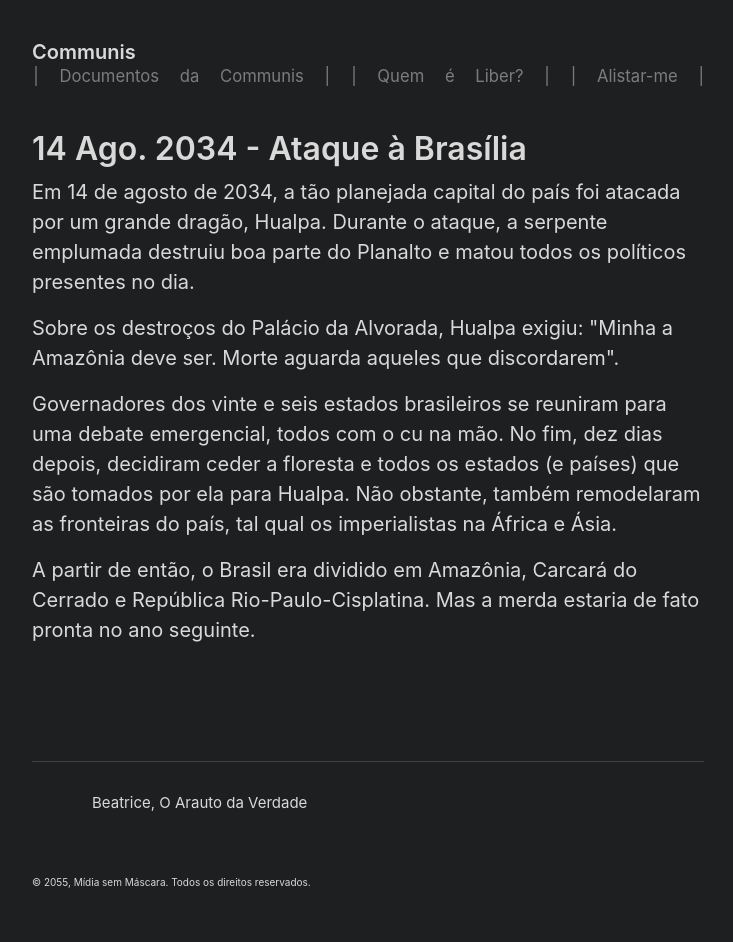
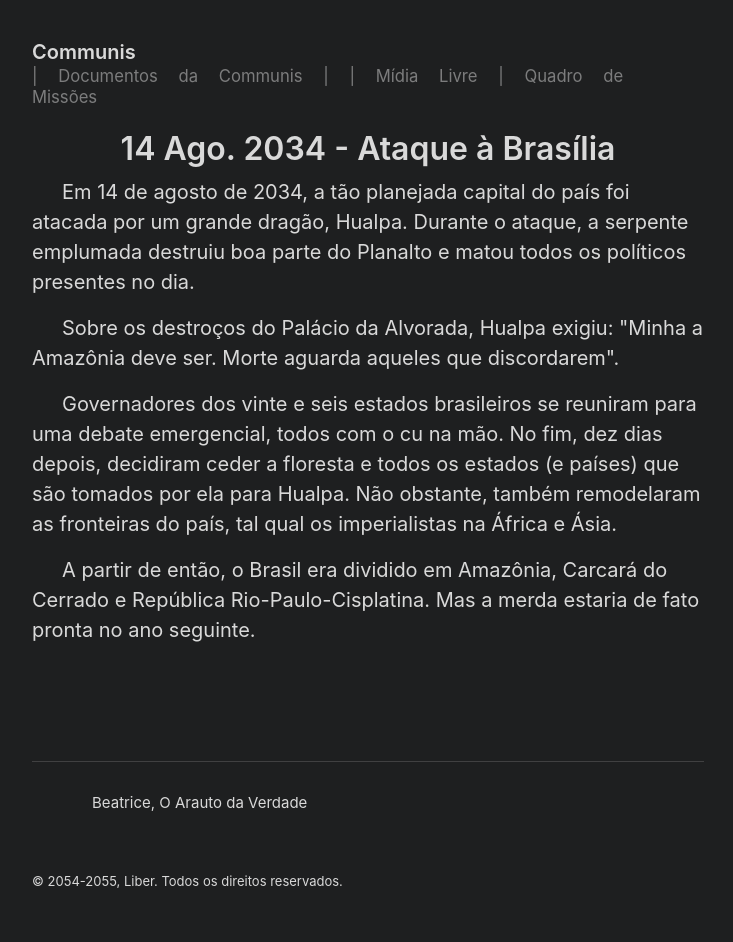
Before and after one commit to Perrud/perrud.github.io, a Jekyll site: the page built from grupos/_m/ataque-brasilia.html, in a window 1280 px wide. Shown: the whole page, without its empty margins (272-1005 px from the left). Built offline with Jekyll 4.4.1, drawn with Linux system fonts in a browser that asks for light colours.

Commit message:
Update in layouts

```diff
--- a/_layouts/notícia.html
+++ b/_layouts/notícia.html
@@ -1,22 +1,39 @@
+
     <!DOCTYPE html>
     <html lang="pt" data-theme="dark-poole">
       {% include head.html %}
 
       <body>
-    <style>
+        <style> h1 {
+          text-align: center;
+        }
+        h2 {
+          padding-left: 40px;
+        }
+        p {
+          text-indent: 1.5em;
+          margin-top: 0
+        }
         ass {
         font-size: 75%;
         padding-left: 60px;
-    } </style>
+        }
+        .c {
+          display: block;
+          margin-left: auto;
+          margin-right: auto;
+          text-align: center;
+        }
+        </style>
         <div class="container content">
           <header class="masthead">
             <h3 class="masthead-title">
               <a href="{{ site.baseurl }}/" title="Home">{{ site.title }}</a>
 
               <nav class="nav">
-            {% for nav in site.nav %}
-            <small><a href="{{ nav.url }}">{{ nav.title }}</a></small>
-            {% endfor %}
+                <small><a href="/s_docs"> | Documentos da Communis | </a></small>
+                <small><a href="/archive"> | Mídia Livre | </a></small>
+                <small><a href="/missoes"> Quadro de Missões </a></small>
               </nav>
             </h3>
           </header>
@@ -26,9 +43,9 @@
           </main>
 
           <footer class="footer">
-        <small style="font-size:10px;">
+            <small style="font-size:13px;">
               &copy;
-          2055, Mídia sem Máscara. Todos os direitos reservados.
+              2054-2055, Liber. Todos os direitos reservados.
             </small>
           </footer>
         </div>
--- a/grupos/_d/OSPN.html
+++ b/grupos/_d/OSPN.html
@@ -12,7 +12,7 @@ permalink: OSPN
 
 <h2> Formação </h2>
 
-<p> A criação da OSPN se deu no contexto da guerra civil entre o eixo Paulo-Rio e a Cisplatina. Afim de eliminar alvos importantes e roubar informação inimiga, o Estado de São Paulo propôs a criação de uma força tarefa especial que agiria nas sombras e na semi-legalidade. Para proteger os "interesses da nação".
+<p> A criação da OSPN se deu no contexto da guerra civil entre o eixo Paulo-Rio e a Cisplatina. Afim de eliminar alvos importantes e roubar informação inimiga, o Estado de São Paulo propôs a criação de uma força tarefa especial que agiria nas sombras e na semi-legalidade - tudo para "proteger os interesses da nação".
 </p>
 <p> Sabe se que a sede da OSPN fica na capital, mas não se sabe aonde. O único agente conhecido da OSPN é o próprio Álvaro Carneiro, que já disse em diversas entrevistas que foi um agente da organização e que por isso sabe o que é melhor para o país.</p>
 <img class= 'c' src="{{site.baseurl}}/d/OSPN.jpg" />
--- a/grupos/_m/ataque-brasilia.html
+++ b/grupos/_m/ataque-brasilia.html
@@ -16,3 +16,6 @@ permalink: /ataque-brasilia
 
 <br><hr>
 <ass> Beatrice, O Arauto da Verdade </ass>
+
+
+<! –– and the comment closes with <img class= 'c' src="{{site.baseurl}}/m/southamerica.png" />
```
Also changed, not shown: grupos/_m/southamerica.png (added). Lines whose indentation alone changed are shown as unchanged.
